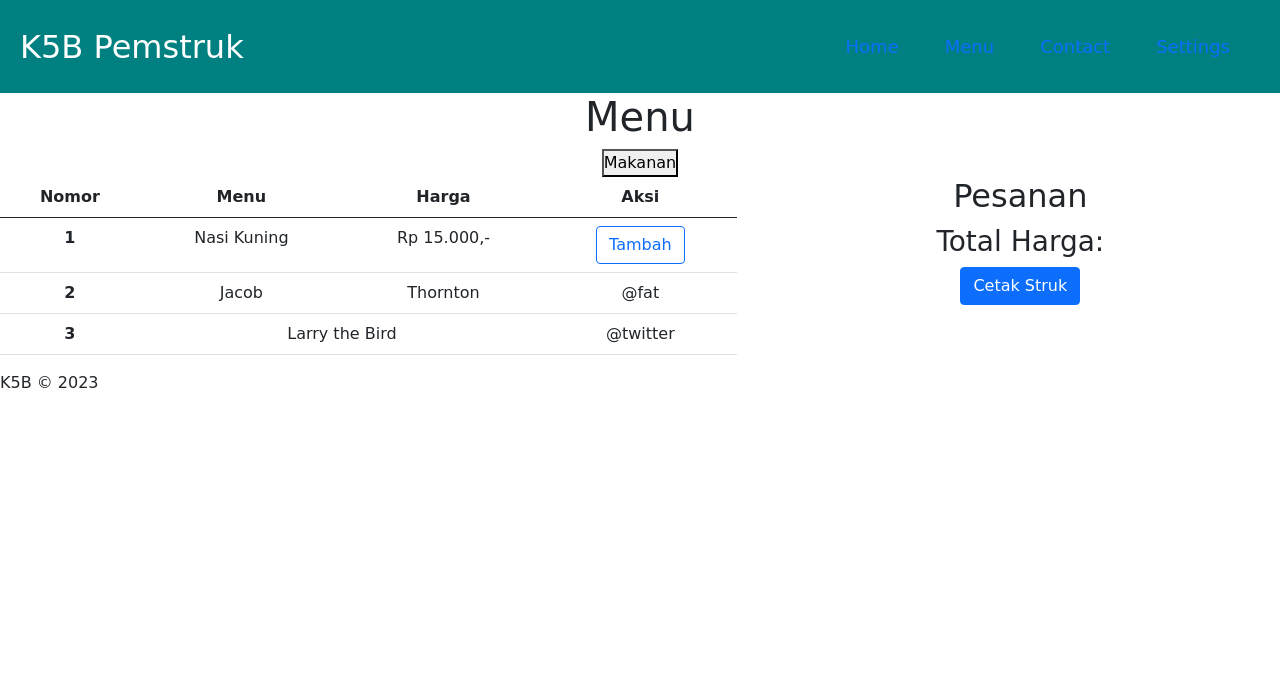
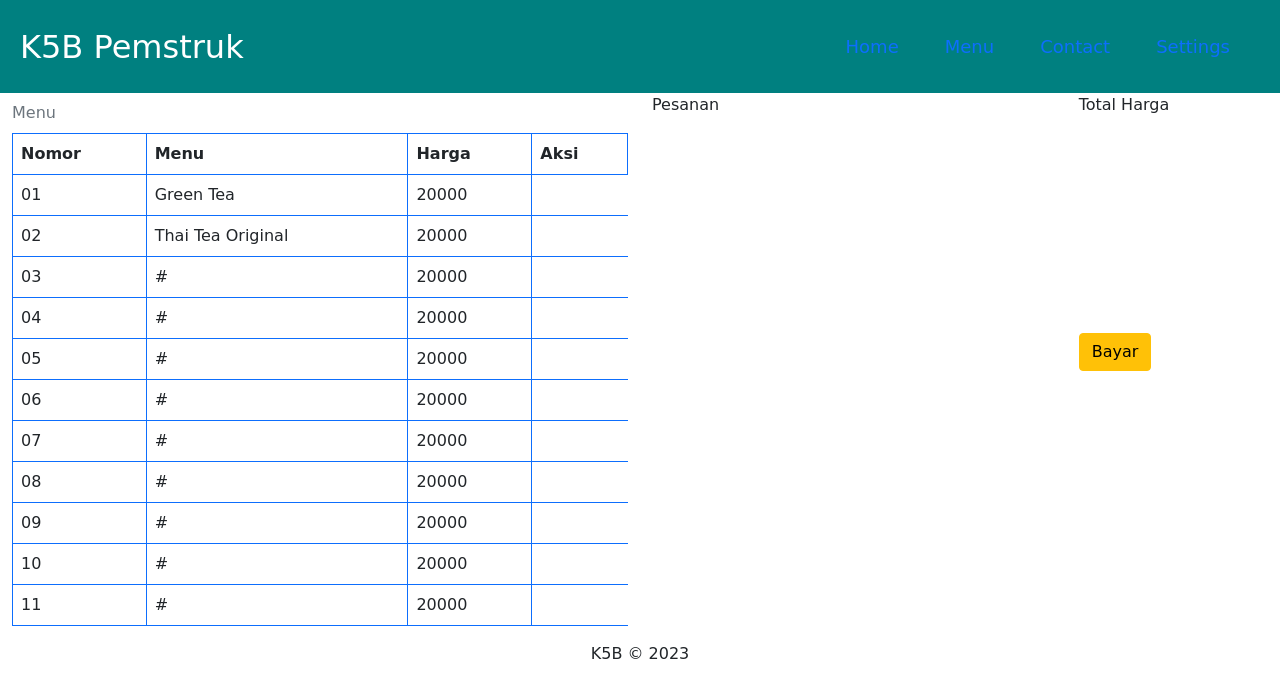
Before and after one commit to rifkianashirul19/Tugas-Besar_Pemstruk-K5B, a plain HTML site: page kasirr.html in a window 1280 px wide. Drawn offline with nearby package versions, Linux system fonts and the light colour scheme.

Commit message:
Update V 0.0.1

```diff
--- /dev/null
+++ b/button.js
@@ -0,0 +1,8 @@
+var myButton = document.getElementById('Tombol-mati');
+
+function disableButton() {
+    myButton.disabled = true;
+    myButton.textContent = "Telah Di Pesan";
+}
+
+myButton.addEventListener('Tekan', disableButton);
--- /dev/null
+++ b/data.js
@@ -0,0 +1,25 @@
+fetch('data.json')
+    .then(response => response.json())
+    .then(data => {
+            var tableBody = document.querySelector('#data-table tbody');
+
+            data.forEach(item => {
+                var row = document.createElement('tr');
+                var nomorCell = document.createElement('td');
+                var namaCell = document.createElement('td');
+                var hargaCell = document.createElement('td');
+
+                nomorCell.textContent = item.nomor;
+                namaCell.textContent = item.nama;
+                hargaCell.textContent = item.harga;
+
+                row.appendChild(nomorCell);
+                row.appendChild(namaCell);
+                row.appendChild(hargaCell);
+
+                tableBody.appendChild(row);
+            });
+            })
+            .catch(error => {
+            console.error('Terjadi kesalahan:', error);
+        });
--- a/data.json
+++ b/data.json
@@ -1,14 +1,57 @@
 [
     {
-    "Menu":[
-        {"Nama"  : "Thai Tea Orginal",
-        "Harga" : 20000},
-        {"Nama"  : "Green Tea Original",
-        "Harga" : 20000},
-        {"Nama"  : "Lemon Yakult",
-        "Harga" : 25000},
-        {"Nama"  : "Lychee Yakult",
-        "Harga" : 23000}
-        ]
+        "nomor": "01",
+        "nama": "Green Tea",
+        "harga": 20000
+    },
+    {
+        "nomor": "02",
+        "nama": "Thai Tea Original",
+        "harga": 20000
+    },
+    {
+        "nomor": "03",
+        "nama": "#",
+        "harga": 20000
+    },
+    {
+        "nomor": "04",
+        "nama": "#",
+        "harga": 20000
+    },
+    {
+        "nomor": "05",
+        "nama": "#",
+        "harga": 20000
+    },
+    {
+        "nomor": "06",
+        "nama": "#",
+        "harga": 20000
+    },
+    {
+        "nomor": "07",
+        "nama": "#",
+        "harga": 20000
+    },
+    {
+        "nomor": "08",
+        "nama": "#",
+        "harga": 20000
+    },
+    {
+        "nomor": "09",
+        "nama": "#",
+        "harga": 20000
+    },
+    {
+        "nomor": "10",
+        "nama": "#",
+        "harga": 20000
+    },
+    {
+        "nomor": "11",
+        "nama": "#",
+        "harga": 20000
     }
 ]
--- a/database.js
+++ /dev/null
@@ -1,15 +0,0 @@
-function database() {
-    fetch('data.json')
-        .then(function(response){
-            return response.json();
-            }
-        )
-        .then(function(data){
-            console.log(data);
-            }
-        )
-        .catch(function(error){
-            console.log('Data tidak di temukan: ',error)
-            }
-        )
-}
--- a/kasirr.html
+++ b/kasirr.html
@@ -29,56 +29,49 @@
             </div>
         </div>
     </nav>
-    <div class="text-center">
-        <h1>Menu</h1>
-        <button onclick="database()">Makanan</button>
-        <div class="row">
-            <div class="col-7">
-                <table class="table">
+    <!-- Isi -->
+    <div class="container-fluid">
+        <div class="row row-cols-3">
+            <div class="col-6">
+                    <table class="table table-bordered border-primary caption-top" id="data-table">
+                        <caption>Menu</caption>
                         <thead>
                             <tr>
                                 <th scope="col">Nomor</th>
-                            <th scope="col">Menu</th>
-                            <th scope="col">Harga</th>
-                            <th scope="col">Aksi</th>
+                                <th scope="col text-center">Menu</th>
+                                <th scope="col text-center">Harga</th>
+                                <th scope="col text-center">Aksi</th>
                             </tr>
                         </thead>
-                    <tbody class="table-group-divider">
-                        <tr>
-                            <th scope="row">1</th>
-                            <td>Nasi Kuning</td>
-                            <td>Rp 15.000,-</td>
-                            <td><button class="btn btn-outline-primary" onclick="tambahPesanan('Nasi Kuning', 15000, 1)">Tambah</button></td>
-                        </tr>
-                        <tr>
-                            <th scope="row">2</th>
-                            <td>Jacob</td>
-                            <td>Thornton</td>
-                            <td>@fat</td>
-                        </tr>
-                        <tr>
-                            <th scope="row">3</th>
-                            <td colspan="2">Larry the Bird</td>
-                            <td>@twitter</td>
-                        </tr>
+                        <tbody>
                         </tbody>
                     </table>
             </div>
-            <div class="col-5">
-                <h2>Pesanan</h2>
+            <div class="col-4">
+                <caption>Pesanan</caption>
                     <ul id="pesanan"></ul>
-                <h3>Total Harga: <span id="totalHarga"></span></h3>
-                <button class="btn btn-primary" onclick="cetakStruk()">Cetak Struk</button>
+            </div>
+            <div class="col-2">
+                <caption>Total Harga</caption>
+                <span id="totalHarga"></span>
+                <br>
+                <br><br>
+                <br><br><br>
+                <br><br><br><br>
+                <button class="btn btn-warning" onclick="cetakStruk()">Bayar</button>
                 <div id="pesan"></div>
             </div>
         </div>
     </div>
-    <div class="botbar">
+
+
+    <footer class="text-center text-black">
         K5B &copy; 2023
-    </div>
+    </footer>
 
     <script src="app.js"></script>
-    <script src="database.js"></script>
     <script src="cetak_struk.js"></script>
+    <script src="data.js"></script>
+    <script src="button.js"></script>
 </body>
 </html>
```
Also changed, not shown: Hahahah.html (deleted, +0 -25 lines). Lines whose indentation alone changed are shown as unchanged.
